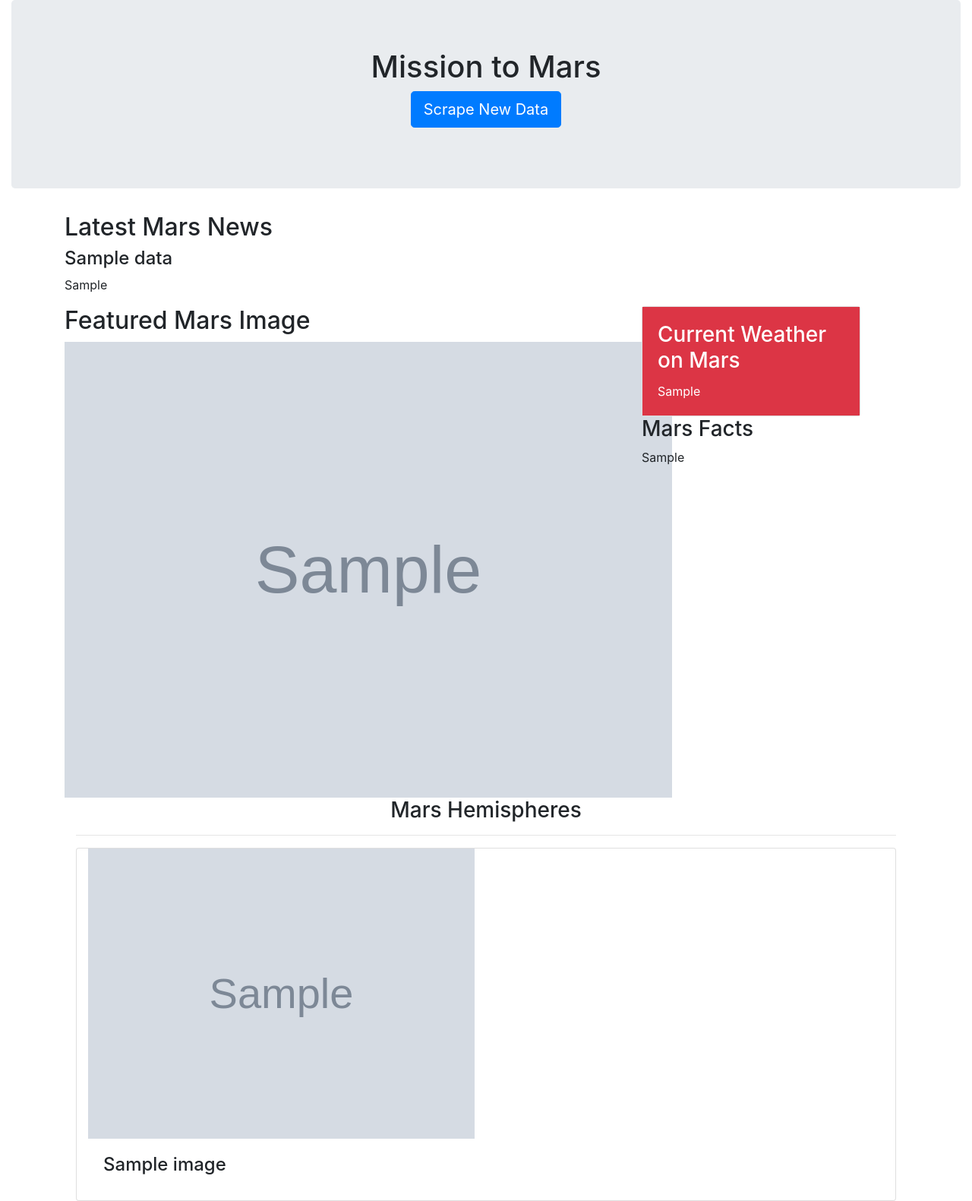
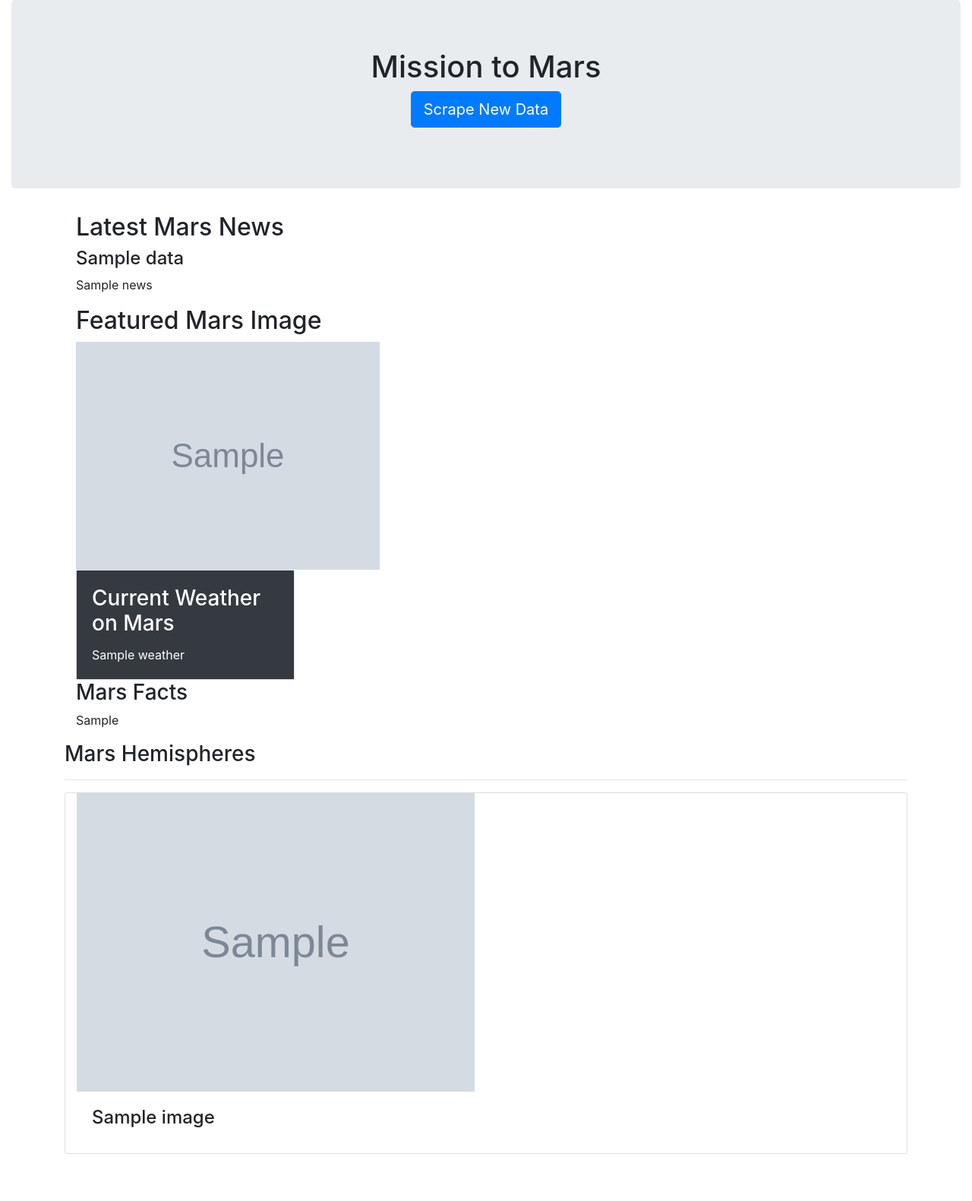
Before and after one commit to aselvan8/web-scraping-challenge, a Flask app: template Missions_to_Mars/templates/index.html in a window 1280 px wide. Shown: the whole page at 76% size. After the commit the page ends 1519 px from the top, so only its background shows below. Run offline with Flask 2, Linux system fonts and the light colour scheme; the template is opened without the code that fills it: most values are stand-ins (such as "Sample title", 1, 10 or a date in 2020); grey boxes marked "Sample" are stand-in pictures; some libraries are stand-ins or nearby versions.

Commit message:
resolved issues

```diff
--- a/Missions_to_Mars/app.py
+++ b/Missions_to_Mars/app.py
@@ -1,6 +1,6 @@
 from flask import Flask, render_template, redirect
 from flask_pymongo import PyMongo
-import scrape_mars as sm
+import scrape_mars
 
 # Create an instance of Flask
 app = Flask(__name__)
@@ -13,7 +13,7 @@ mongo = PyMongo(app, uri="mongodb://localhost:27017/mars_app")
 def home():
     # Find one record of data from the mongo database
     results = mongo.db.mars_collection.find_one()
-
+    print(results)
     # Return template and data
     return render_template("index.html", data=results)
 
@@ -21,10 +21,10 @@ def home():
 @app.route("/scrape")
 def scrape():
     # run the scrape function
-    mars_data = sm.scrape()
+    mars = scrape_mars.scrape()
 
     # insert the mars data in to the collection
-    mongo.db.mars_collection.update({}, mars_data, upsert=True)
+    mongo.db.mars_collection.update({}, mars, upsert=True)
 
     # go back to the home page
     return redirect("/")
--- a/Missions_to_Mars/templates/index.html
+++ b/Missions_to_Mars/templates/index.html
@@ -20,38 +20,38 @@
         </div>
     </div>
     <div class="container">
-        <div class="row">
         <div class="col-md-12">
             <h2>Latest Mars News</h2>
-                <h4>{{data.news_title}}</h4>
-                <p>{{dat.news_p}}</p>
+            <h4>{{data.title}}</h4>
+            <p>{{data.news}}</p>
         </div>
 
-            <div class="col-md-8">
+        <div class="col-lg-8 col-md-8 col-sm-12">
             <h2>Featured Mars Image</h2>
-                <img src="{{mars.featured_image_url}}" width=800px alt="mars image">
+            <img src="{{data.featured_image}}" style="max-width:100%; max-height: auto;" alt="mars image">
         </div>
 
-            <div class="col-md-4">
+        <div class="col-lg-4 col-md-4 col-sm-12">
             <div class="card" style="max-width: 18rem">
-                    <div class="card-body text-white bg-danger">
+                <div class="card-body text-white bg-dark">
                     <h3 class="card-title">Current Weather on Mars</h3>
-                        <p class="card-text">{{mars.mars_weather}}</p>
+                    <p class="card-text">{{data.weather}}</p>
                 </div>
             </div>
+
             <div class="table">
                 <h3>Mars Facts</h3>
-                    <p>{{mars.facts_table}}</p>
+                <p>{{data.mars_facts}}</p>
             </div>
         </div>
     </div>
 
 
     <div class="container">
-            <h3 align="center">Mars Hemispheres</h3>
+        <h3 text-align="center">Mars Hemispheres</h3>
         <hr>
         <div class="card">
-                {% for image in mars.hemisphere_img_urls %}
+            {% for image in data.hemisphere %}
             <div class="col-md-6">
                 <img class="thumbnail" src="{{image.img_url}}" width="100%" alt="{{image.title}}">
                 <div class="card-body">
@@ -61,12 +61,6 @@
             {% endfor %}
         </div>
     </div>
-
-
-
-
-
-
 
 
     <!-- jQuery first, then Popper.js, then Bootstrap JS -->
@@ -80,5 +74,4 @@
         integrity="sha384-OgVRvuATP1z7JjHLkuOU7Xw704+h835Lr+6QL9UvYjZE3Ipu6Tp75j7Bh/kR0JKI"
         crossorigin="anonymous"></script>
 </body>
-
 </html>
```
Also changed, not shown: Missions_to_Mars/scrape_mars.py (+6 -10 lines), 2 other files. Lines whose indentation alone changed are shown as unchanged.
